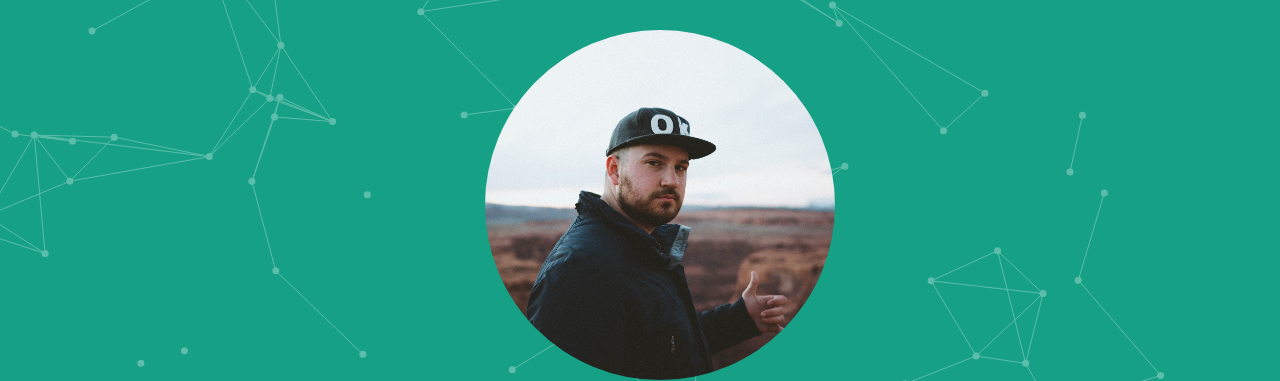
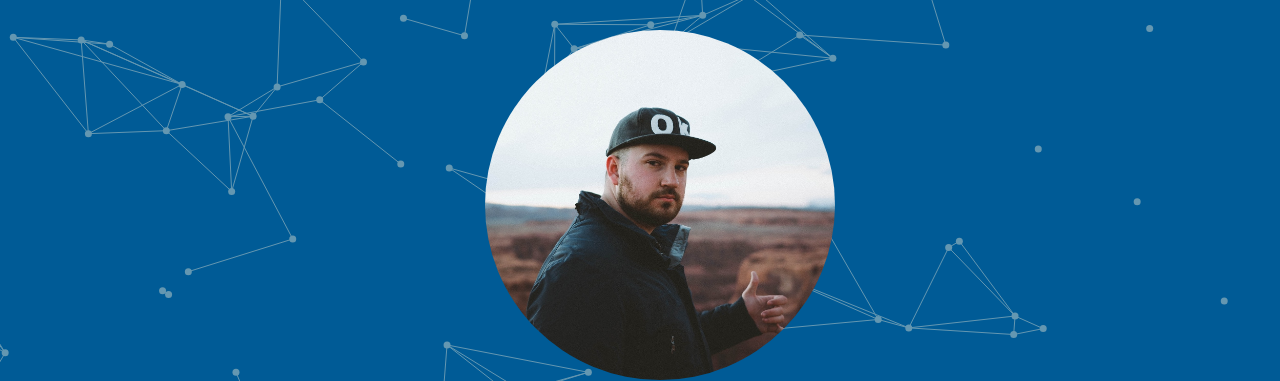
Before and after one commit to ClaytonTaylor/personal-website, a plain HTML site: page directory/index.html at #!/profile in a window 1280 px wide. Shown: the part 239-620 px from the top of the page. Drawn offline with nearby package versions, Linux system fonts and the light colour scheme; some packages are replaced by stand-ins of ours.

Commit message:
Color Transition Complete

```diff
--- a/directory/css/clay.css
+++ b/directory/css/clay.css
@@ -61,12 +61,23 @@ html, body {
 }
 
 body {
-  background: #16a085;
+  /*background: #16a085;*/
   font-family: 'Montserrat', sans-serif;
   color: #fff;
   line-height: 1.3;
   -webkit-font-smoothing: antialiased;
 }
+
+.container {
+  background-color: #005b96;
+    /*height:500px;*/
+    -webkit-transition: background-color 2.5s ease-in-out;
+    -moz-transition: background-color 2.5s ease-in-out;
+    -o-transition: background-color 2.5s ease-in-out;
+    -khtml-transition: background-color 2.5s ease-in-out;
+    transition: background-color 2.5s ease-in-out;
+}
+
 
 #particles {
   width: 100%;
@@ -138,8 +149,8 @@ p {
           transition: all 0.4s;
 }
 .btn:hover {
-  color: #005544;
-  border-color: #005544;
+  color: #b3cde0;
+  border-color: #b3cde0;
 }
 
 @media only screen and (max-width: 1000px) {
@@ -236,15 +247,3 @@ p {
 #profile-title {
   text-align:justify;
 }
-
-@keyframes color-animation {
-    0% {
-       background: #ad1457;
-    }
-    50% {
-       background: #6a1b9a;
-    }
-    100% {
-       background: #bbdefb
-    }
- }
--- a/directory/index.html
+++ b/directory/index.html
@@ -6,7 +6,7 @@
   <meta name="viewport" content="width=device-width, initial-scale=1.0">
   <link rel="stylesheet" href="css/clay.css" />
   <link href='http://fonts.googleapis.com/css?family=Montserrat:400,700' rel='stylesheet' type='text/css'>
-  <!-- <script type='text/javascript' src='js/jquery-1.11.1.min.js'></script> -->
+  <script type='text/javascript' src='js//jquery/jquery-1.11.1.min.js'></script>
 
   <!-- jQuery-->
   <script type='text/javascript' src='../js/jquery/particle.js'></script>
@@ -22,7 +22,7 @@
 
 </head>
 
-<body>
+<body class="container">
 
   <div id="particles">
     <div id="intro">
--- a/directory/js/jquery/particle.js
+++ b/directory/js/jquery/particle.js
@@ -1,9 +1,9 @@
-
+// Dots and Lines
 
 document.addEventListener('DOMContentLoaded', function () {
   particleground(document.getElementById('particles'), {
-    dotColor: '#5cbdaa',
-    lineColor: '#5cbdaa'
+    dotColor: '#6497b1',
+    lineColor: '#6497b1'
   });
   var intro = document.getElementById('intro');
   intro.style.marginTop = - intro.offsetHeight / 2 + 'px';
@@ -22,3 +22,24 @@ $(document).ready(function() {
   });
 });
 */
+
+// Change the background color
+
+jQuery(function ($) {
+    function changeColor(selector, colors, time) {
+        /* Params:
+         * selector: string,
+         * colors: array of color strings,
+         * every: integer (in mili-seconds)
+         */
+        var curCol = 0,
+            timer = setInterval(function () {
+                if (curCol === colors.length) curCol = 0;
+                $(selector).css("background-color", colors[curCol]);
+                curCol++;
+            }, time);
+    }
+    $(window).load(function () {
+        changeColor(".container", ["#011f4b", "#03396c", "#005b96"], 10000);
+    });
+});
```
Also changed, not shown: directory/views/profile.html (+0 -1 lines).
